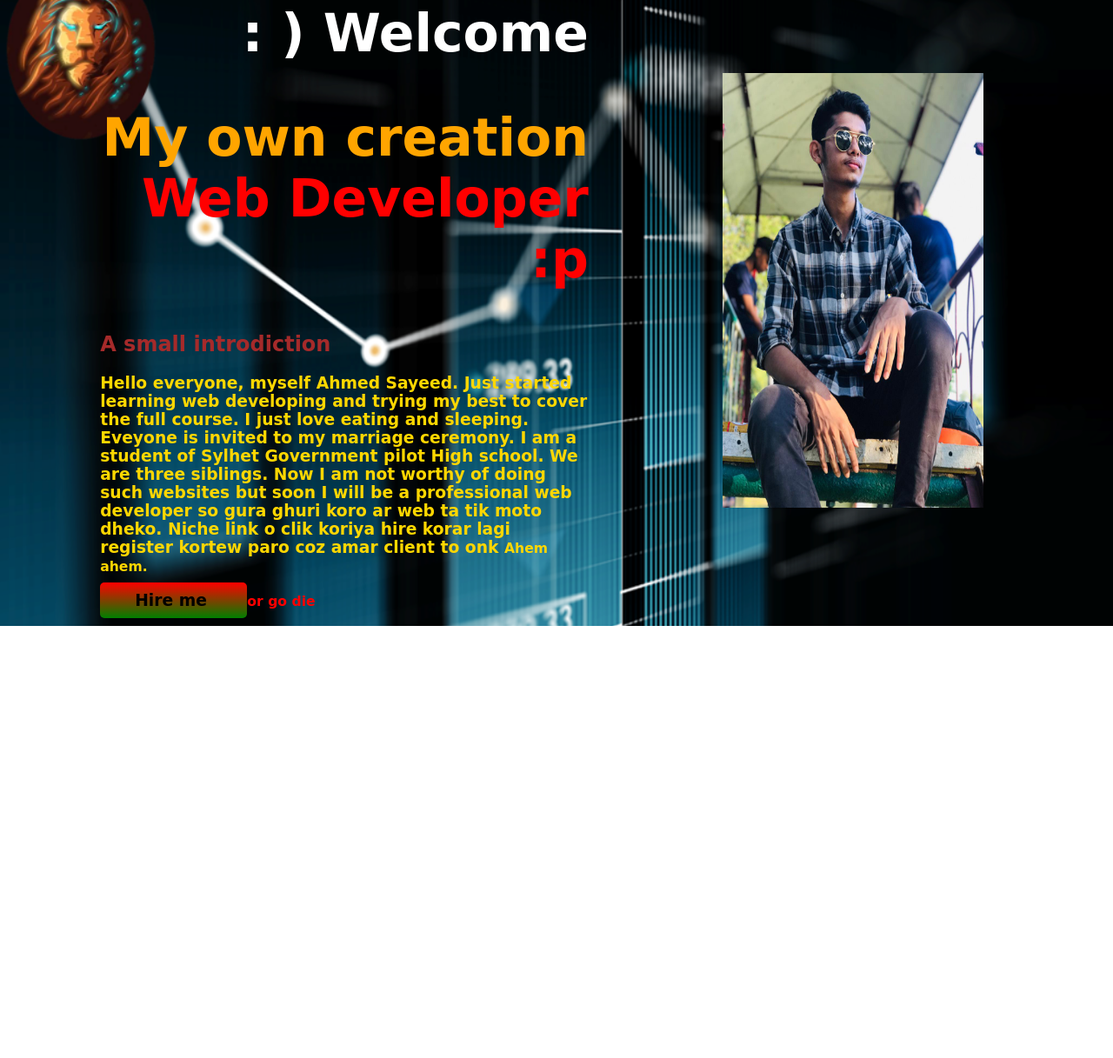
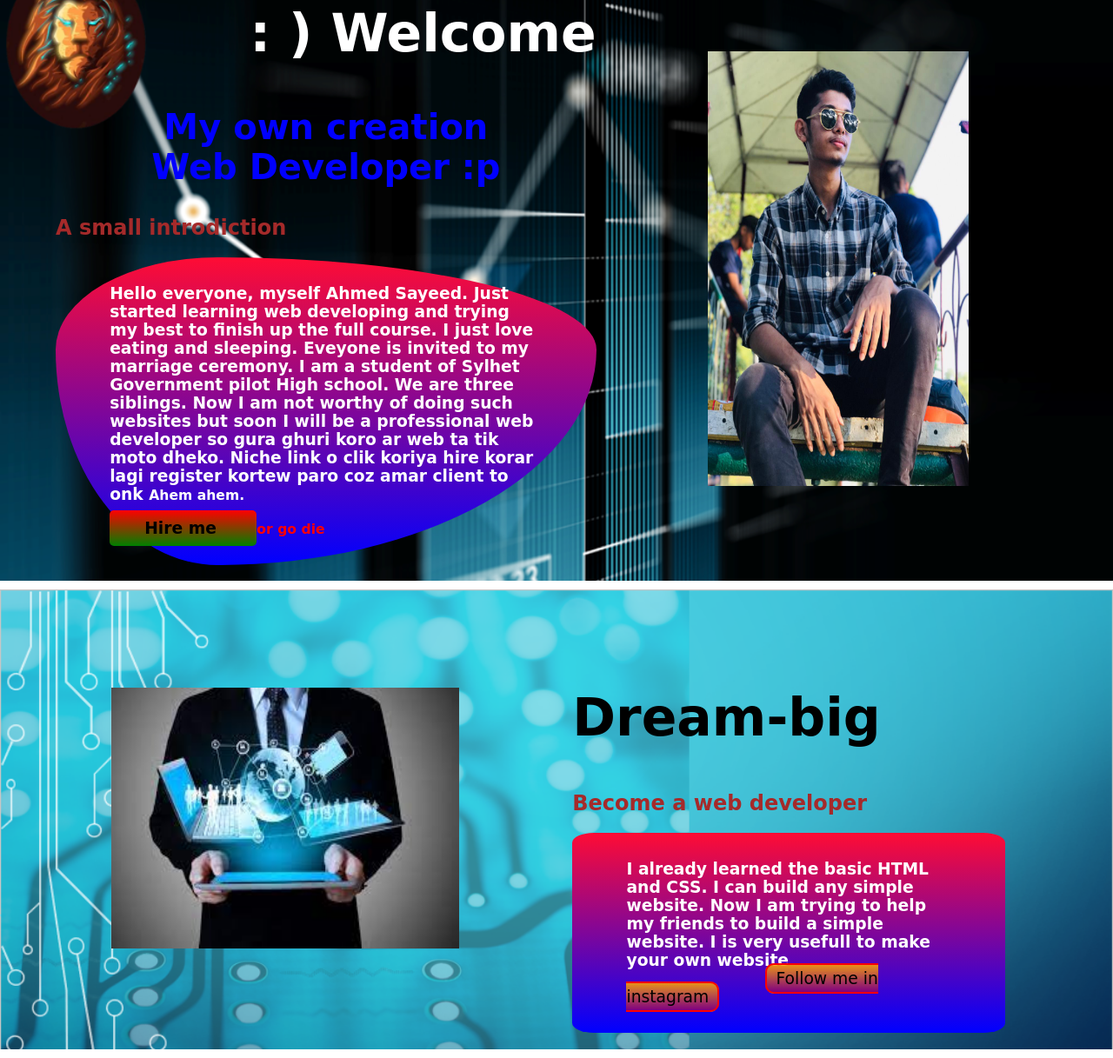
Before and after one commit to sayeed123456/Developer-Magic, a plain HTML site: page index.html in a window 1280 px wide. Shown: the part 47-1264 px from the top of the page at 87% size. Before the commit the page ends 800 px from the top, so only its background shows below. Drawn offline with Linux system fonts and the light colour scheme; a web font is replaced by a local one.

Commit message:
New Update

```diff
--- a/index.html
+++ b/index.html
@@ -15,11 +15,11 @@
 <body>
     <section class="backpic">
         <div class="mama">
-            <h1>: ) Welcome </h1>
-            <h1 class="color">My own creation<span class="demon"> Web Developer :p</span> </h1>
+            <h1 class="dhong">: ) Welcome </h1>
+            <h1 class="bolod">My own creation <br><span class="bolod"> Web Developer :p</span> </h1>
             <h2>A small introdiction</h2>
             <h3> Hello everyone, myself Ahmed Sayeed. Just started learning web developing and trying my best to
-                cover
+                finish up
                 the full course. I just love eating and sleeping. Eveyone is invited to my marriage ceremony. I am
                 a student of
                 <b>Sylhet Government pilot High school</b>. We are three siblings. Now I am not worthy of doing such
@@ -36,6 +36,25 @@
             <img src="picturers/58c8469a-9fba-4bc4-8f29-494c46a97352.jpg" alt="sayeed" width="300px" height="500px">
         </div>
     </section>
+    <section class="big-dream">
+        <div class="mami">
+            <img src="picturers/download.jpeg" alt="dream-big" height="300px" width="400px">
+        </div>
+        <div class="mama">
+            <h1 class="rong">
+                Dream-big
+            </h1>
+            <h2>Become a web developer</h2>
+            <h3 class="mami">I already learned the basic HTML and CSS. I can build any simple website. Now I am trying
+                to help my
+                friends to build a simple website. I is very usefull to make your own website <br><span><a
+                        class="button2" target="_blank" href="https://www.instagram.com/ahmedsayeed6/">Follow me in
+                        instagram</a></span>
+            </h3>
+
+
+        </div>
+    </section>
 </body>
 
 </html>
--- a/style.css
+++ b/style.css
@@ -3,14 +3,24 @@
      margin: 0%;
  }
 
- h1 {
+ .dhong {
      font-size: 60px;
      color: white;
      text-align: right;
  }
 
  h3 {
-     color: gold;
+     color: white;
+     background-image: linear-gradient(rgb(255, 12, 52), blue);
+     padding: 5% 10%;
+     border-radius: 30% 70% 70% 30% / 30% 30% 70% 70%;
+
+ }
+
+ .bolod {
+     font-size: 40px;
+     color: blue;
+     text-align: center;
  }
 
  h2 {
@@ -21,24 +31,27 @@
      color: orange;
  }
 
- .demon {
-     color: red;
- }
+
 
  section {
      display: flex;
      align-items: center;
+     margin-bottom: 10px;
  }
 
  .mama {
-     width: 50%;
-     padding-left: 9%;
+     width: 80%;
+     padding-left: 5%;
+
+
 
  }
 
  .mami {
-     width: 40%;
-     padding-left: 12%;
+     width: 60%;
+     padding-left: 10%;
+     border-radius: 5%;
+
 
  }
 
@@ -60,3 +73,30 @@
      background-repeat: no-repeat;
      background-size: cover;
  }
+
+ .rong {
+     font-size: 60px;
+     padding-top: 10%;
+ }
+
+ .big-dream {
+     background-image: url(picturers/Screenshot\ 2022-10-24\ 110540.png);
+     background-size: cover;
+     background-repeat: no-repeat;
+     padding-bottom: 0%;
+
+ }
+
+ .button2 {
+     text-decoration: none;
+     background-image: linear-gradient(rgba(255, 166, 0, 0.871), purple);
+     font-weight: 500;
+     padding: 5px 10px;
+     border-radius: 10px;
+     color: black;
+     align-items: flex-end;
+     margin-left: 160px;
+     border: 2px solid red;
+
+
+ }
```
Also changed, not shown: picturers/85cd1e99-538f-4f86-9739-1d7100be4642.jpg (deleted), picturers/Screenshot 2022-10-24 002023.png (deleted), picturers/Screenshot 2022-10-24 110540.png (added), picturers/download.jpeg (added).
